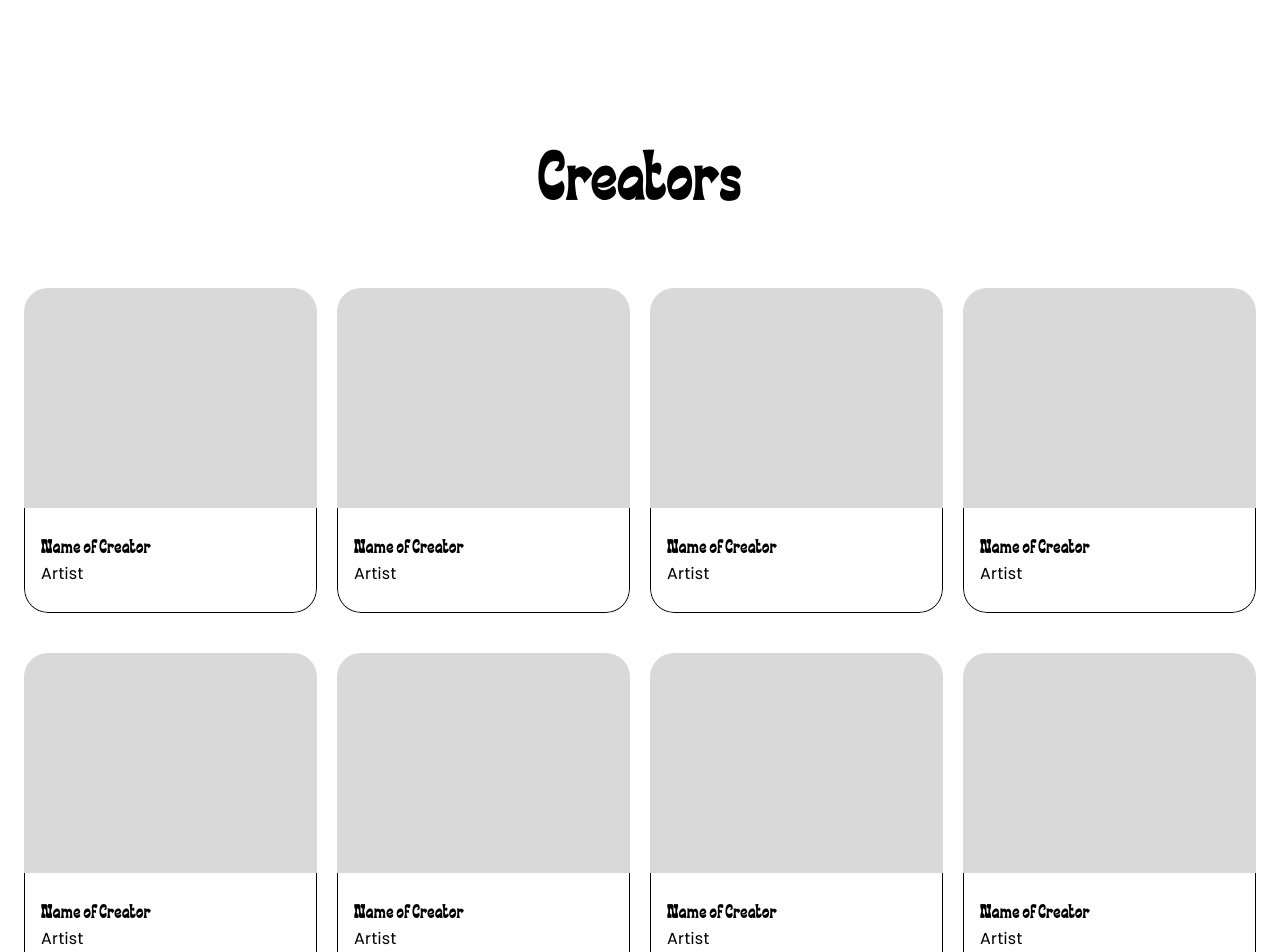
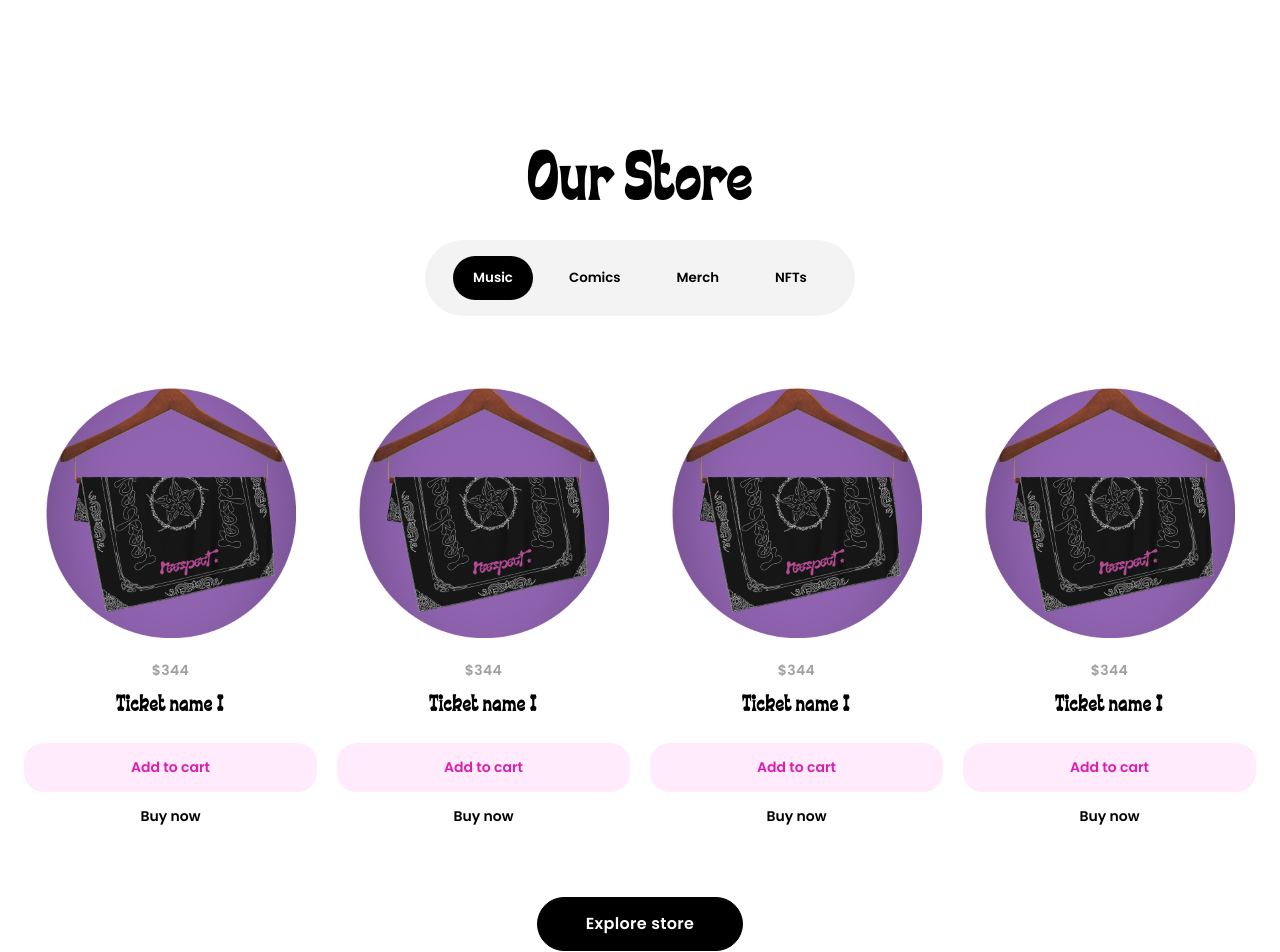
Before and after one commit to lilpolymath/planet-lukukul, a Next.js app: page / in a window 1280 px wide. Shown: the part 1400-2352 px from the top of the page. Built offline with nearby package versions, Linux system fonts and the light colour scheme.

Commit message:
feat: bring store items to homepage

```diff
--- a/src/assets/data.ts
+++ b/src/assets/data.ts
@@ -152,3 +152,10 @@ export const team = [
     link: 'https://favourcodes.com',
   },
 ];
+
+export const tags = {
+  music: 'Music',
+  comics: 'Comics',
+  merch: 'Merch',
+  nfts: 'NFTs',
+};
--- a/src/components/footer.tsx
+++ b/src/components/footer.tsx
@@ -12,7 +12,7 @@ const Footer = () => {
             href='https://discord.com/invite/C9Hesz7uUn'
             target={'_blank'}
             rel='noreferrer'
-            className='join-btn'
+            className='join-btn join-btn--purple'
           >
             Join the Community
           </a>
--- a/src/components/hero.tsx
+++ b/src/components/hero.tsx
@@ -19,7 +19,7 @@ const Hero = () => {
             <div className='join'>
               <p>It’s storytelling, community and social innovation.</p>
 
-              <Link href='/lore' className='join-btn'>
+              <Link href='/lore' className='join-btn join-btn--black'>
                 Explore Lore
               </Link>
             </div>
--- a/src/pages/index.tsx
+++ b/src/pages/index.tsx
@@ -1,6 +1,7 @@
 /* eslint-disable react/no-unescaped-entities */
 /* eslint-disable @next/next/no-img-element */
 import Head from 'next/head';
+import { useState } from 'react';
 
 import Nav from '@/components/nav';
 import Hero from '@/components/hero';
@@ -9,8 +10,17 @@ import Footer from '@/components/footer';
 import bg from '../assets/images/bg.png';
 import Creators from '@/components/creators';
 import Roadmap from '@/components/roadmap';
+import StoreItem from '@/components/store-item';
+import { tags } from '@/assets/data';
+import { cx } from '@/utils/misc';
+import Link from 'next/link';
 
 export default function Home() {
+  const [selectedTag, setSelectedTag] = useState(Object.keys(tags)[0]);
+
+  const handleTagClick = (tag) => {
+    setSelectedTag(tag);
+  };
   return (
     <>
       <Head>
@@ -33,6 +43,34 @@ export default function Home() {
         <Hero />
       </div>
       <Roadmap />
+      <section className='store__container'>
+        <header className='section__header'>
+          <h2>Our Store</h2>
+          <div className='store__tags'>
+            {Object.keys(tags).map((tag) => (
+              <button
+                key={tag}
+                className={cx(
+                  'store__tag',
+                  tag === selectedTag && 'store__tag--active'
+                )}
+                onClick={() => handleTagClick(tag)}
+              >
+                {tags[tag]}
+              </button>
+            ))}
+          </div>
+        </header>
+        <div className='store__content'>
+          {Array.from({ length: 4 }, (_, i) => i).map((i) => (
+            <StoreItem key={i} />
+          ))}
+        </div>
+
+        <Link href='/store' className='join-btn join-btn--black'>
+          Explore store
+        </Link>
+      </section>
       <Creators />
       <Footer />
     </>
--- a/src/styles/_components.scss
+++ b/src/styles/_components.scss
@@ -36,20 +36,7 @@
     }
 
     .join-btn {
-      background-color: #000000;
-      border-radius: 30px;
-      padding: 16px 48px;
-      color: #ffffff;
-      font-size: 16px;
-      font-weight: 600;
       margin-top: 36px;
-      border: 1px solid #000000;
-      display: inline-flex;
-
-      &:hover {
-        color: #000000;
-        background: transparent;
-      }
     }
   }
 
@@ -482,6 +469,10 @@
     @extend .section__container;
     padding-top: 100px;
     padding-bottom: 100px;
+
+    .join-btn--black {
+      margin: 56px auto 0;
+    }
   }
 
   &__content {
--- a/src/styles/_elements.scss
+++ b/src/styles/_elements.scss
@@ -246,22 +246,34 @@ footer {
           height: 80px;
         }
       }
+    }
+  }
+}
 
 .join-btn {
-        background: #9b66ff;
   border-radius: 30px;
   padding: 16px 48px;
   color: #ffffff;
   font-size: 16px;
   font-weight: 600;
-        display: inline-flex;
-        background: #9b66ff;
-        border: 1px solid #9b66ff;
+  display: flex;
+  width: fit-content;
 
   &:hover {
     background: transparent;
   }
+
+  &--black {
+    background-color: #000000;
+    border: 1px solid #000000;
+
+    &:hover {
+      color: #000000;
     }
   }
+
+  &--purple {
+    background: #9b66ff;
+    border: 1px solid #9b66ff;
   }
 }
```
Lines whose indentation alone changed are shown as unchanged.
